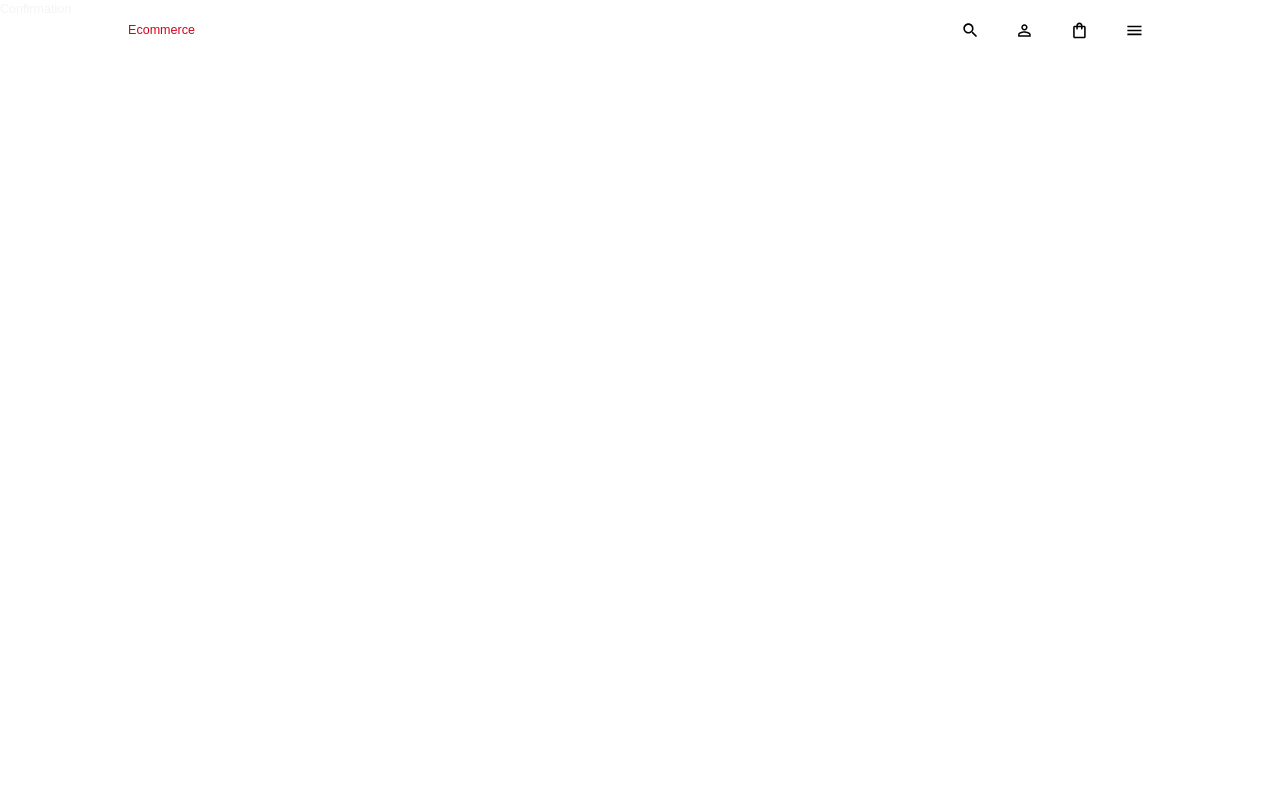
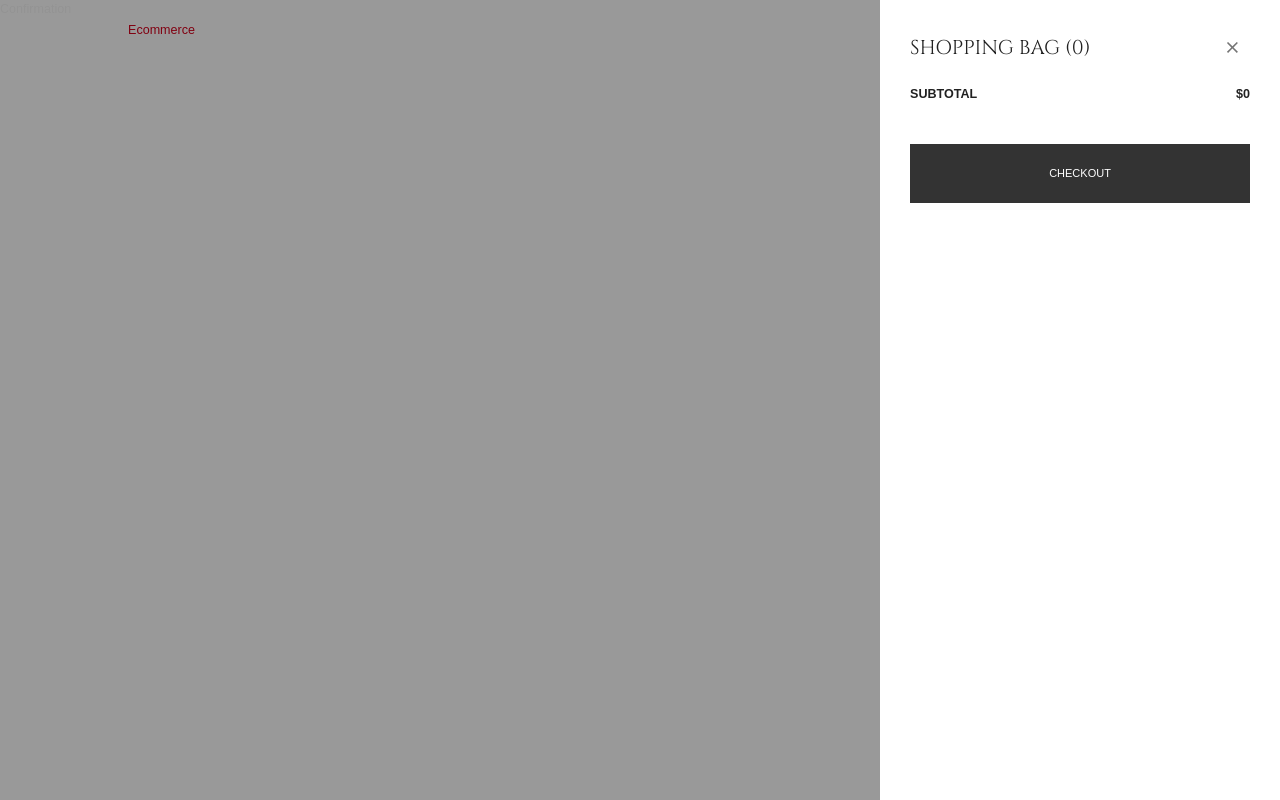
Before and after one commit to prisalvarado18/ecommerce-app, a React (Create React App) app in the folder client/: page /checkout/success in a window 1280 px wide. Both pictures are taken after a click on the button 1079 px from the left and 30 px from the top of the page. Built offline with nearby package versions, Linux system fonts and the light colour scheme; a web font is replaced by a local one.

Commit message:
Added the cart menu

```diff
--- a/client/src/App.js
+++ b/client/src/App.js
@@ -5,6 +5,7 @@
 import Checkout from './scenes/checkout/Checkout';
 import Confirmation from './scenes/checkout/Confirmation';
 import Navbar from './scenes/global/Navbar';
+import CartMenu from './scenes/global/CartMenu';
 
 const ScrollToTop = () => {
 	const { pathname } = useLocation();
@@ -28,6 +29,7 @@
 					<Route path="checkout" element={<Checkout />} />
 					<Route path="checkout/success" element={<Confirmation />} />
 				</Routes>
+				<CartMenu />
 			</BrowserRouter>
 		</div>
 	);
--- /dev/null
+++ b/client/src/scenes/global/CartMenu.jsx
@@ -0,0 +1,169 @@
+import { Box, Button, Divider, IconButton, Typography } from '@mui/material';
+import { useSelector, useDispatch } from 'react-redux';
+import CloseIcon from '@mui/icons-material/Close';
+import AddIcon from '@mui/icons-material/Add';
+import RemoveIcon from '@mui/icons-material/Remove';
+import styled from '@emotion/styled';
+import { shades } from '../../theme';
+import {
+	decreaseCount,
+	increaseCount,
+	removeFromCart,
+	setIsCartOpen,
+} from '../../state';
+import { useNavigate } from 'react-router-dom';
+
+const FlexBox = styled(Box)`
+	display: flex;
+	justify-content: space-between;
+	align-items: center;
+`;
+
+const CartMenu = () => {
+	const navigate = useNavigate();
+	const dispatch = useDispatch();
+	const cart = useSelector((state) => state.cart.cart);
+	const isCartOpen = useSelector((state) => state.cart.isCartOpen);
+
+	const totalPrice = cart.reduce((total, item) => {
+		return total + item.count * item.attributes.price;
+	}, 0);
+
+	return (
+		<Box
+			display={isCartOpen ? 'block' : 'none'}
+			backgroundColor="rgba(0,0,0,0.4)"
+			position="fixed"
+			zIndex={10}
+			width="100%"
+			height="100%"
+			left="0"
+			top="0"
+			overflow="auto"
+		>
+			<Box
+				position="fixed"
+				right="0"
+				bottom="0"
+				width="max(400px, 30%)"
+				height="100%"
+				backgroundColor="white"
+			>
+				<Box padding="30px" overflow="auto" height="100%">
+					{/*Header*/}
+					<FlexBox mb="15px">
+						<Typography variant="h3">
+							SHOPPING BAG ({cart.length})
+						</Typography>
+						<IconButton onClick={() => dispatch(setIsCartOpen({}))}>
+							<CloseIcon />
+						</IconButton>
+					</FlexBox>
+
+					{/* CART LIST*/}
+					<Box>
+						{cart.map((item) => (
+							<Box key={`${item.attributes.name}-${item.id}`}>
+								<FlexBox p="15px 0">
+									<Box flex="1 1 40%">
+										<img
+											alt={item?.name}
+											width="123px"
+											height="164px"
+											src={`http://localhost:2000${item?.attributes?.image?.data?.attributes?.formats?.medium?.url}`}
+										/>
+									</Box>
+									<Box flex="1 1 60%">
+										<FlexBox mb="5px">
+											<Typography fontWeight="bold">
+												{item.attributes.name}
+											</Typography>
+											<IconButton
+												onClick={() =>
+													dispatch(
+														removeFromCart({
+															id: item.id,
+														})
+													)
+												}
+											>
+												<CloseIcon />
+											</IconButton>
+										</FlexBox>
+										<Typography>
+											{item.attributes.shortDescription}
+										</Typography>
+										<FlexBox m="15px 0">
+											<Box
+												display="flex"
+												alignItems="center"
+												border={`1.5px solid ${shades.neutral[500]}`}
+											>
+												<IconButton
+													onClick={() =>
+														dispatch(
+															decreaseCount({
+																id: item.id,
+															})
+														)
+													}
+												>
+													<RemoveIcon />
+												</IconButton>
+												<Typography>
+													{item.count}
+												</Typography>
+												<IconButton
+													onClick={() =>
+														dispatch(
+															increaseCount({
+																id: item.id,
+															})
+														)
+													}
+												>
+													<AddIcon />
+												</IconButton>
+											</Box>
+											<Typography fontWeight="bold">
+												${item.attributes.price}
+											</Typography>
+										</FlexBox>
+									</Box>
+								</FlexBox>
+								<Divider />
+							</Box>
+						))}
+					</Box>
+					{/* ACTIONS */}
+					<Box m="20px 0">
+						<FlexBox m="20px 0">
+							<Typography fontWeight="bold">SUBTOTAL</Typography>
+							<Typography fontWeight="bold">
+								${totalPrice}
+							</Typography>
+						</FlexBox>
+						<Button
+							sx={{
+								backgroundColor: shades.primary[400],
+								color: 'white',
+								borderRadius: 0,
+								minWidth: '100%',
+								padding: '20px 40px',
+								m: '20px 0',
+							}}
+							onClick={() => {
+								navigate('/checkout');
+								dispatch(setIsCartOpen({}));
+							}}
+						>
+							CHECKOUT
+						</Button>
+					</Box>
+				</Box>
+			</Box>
+		</Box>
+	);
+};
+
+export default CartMenu;
```
